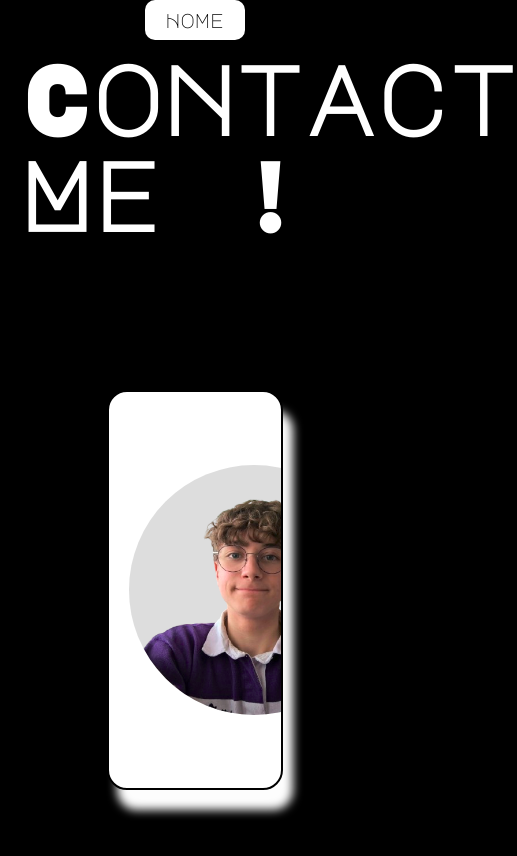
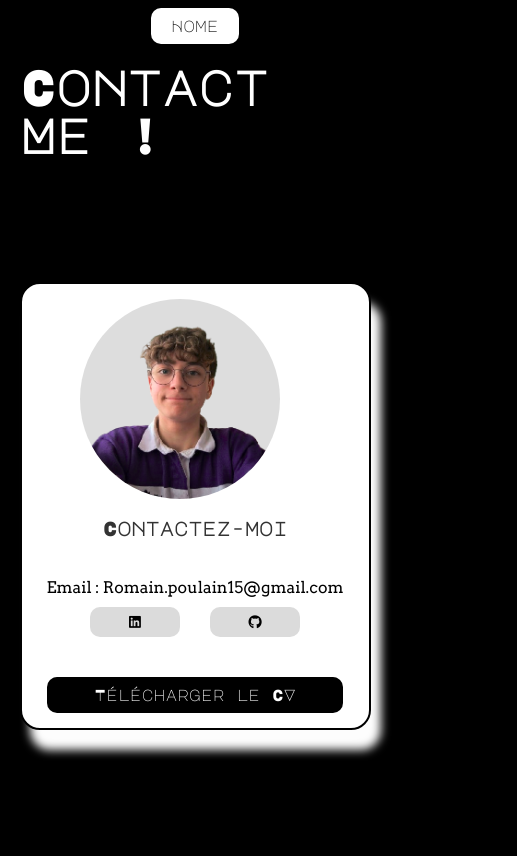
Before and after one commit to NaSuRall/Portfolio-web, a plain HTML site: page contact.html in a window 390 px wide. Shown: the whole page, 517 px wide, since content can reach past the window. Drawn offline with nearby package versions, Linux system fonts and the light colour scheme.

Commit message:
ADd responsive

```diff
--- a/assets/css/contact.css
+++ b/assets/css/contact.css
@@ -187,3 +187,85 @@ header a:hover{
     justify-content: center;
     font-size: 1.5em;
 }
+
+
+@media (max-width: 768px) {
+    .card-groupe {
+        width: 80%;
+        flex-direction: column;
+    }
+
+    .card {
+        flex-direction: column;
+        height: auto;
+        padding: 15px;
+    }
+
+    .round {
+        margin-bottom: 20px;
+    }
+
+    .titre h1 {
+        font-size: 4em;
+    }
+
+    header a {
+        font-size: 18px;
+    }
+
+    .card-content h2 {
+        font-size: 1.5rem;
+    }
+
+    .cube a {
+        font-size: 1.2em;
+    }
+
+    .social-links a {
+        font-size: 0.9rem;
+        width: 100px;
+        height: 35px;
+    }
+
+    .cv-download-btn {
+        font-size: 1.2rem;
+    }
+}
+
+@media (max-width: 480px) {
+    .titre h1 {
+        font-size: 3em;
+    }
+
+    header a {
+        font-size: 16px;
+    }
+
+    .card-groupe {
+        width: 90%;
+    }
+
+    .round {
+        width: 200px;
+        height: 200px;
+    }
+
+    .card-content h2 {
+        font-size: 1.2rem;
+    }
+
+    .cube a {
+        font-size: 1.1em;
+    }
+
+    .social-links a {
+        font-size: 0.85rem;
+        width: 90px;
+        height: 30px;
+    }
+
+    .cv-download-btn {
+        font-size: 1rem;
+        padding: 8px 15px;
+    }
+}
--- a/assets/css/me.css
+++ b/assets/css/me.css
@@ -194,3 +194,23 @@ header a:hover{
     text-decoration: none;
     border-bottom: 2px solid white;
 }
+
+
+@media (max-width: 1024px) {
+    .left{
+        display: none;
+       }
+}
+
+/* Mobiles */
+@media (max-width: 768px) {
+   .titre h1{
+    font-size: 3rem;
+   }
+   .row{
+    flex-direction: column;
+   }
+   .left{
+    display: none;
+   }
+}
--- a/assets/css/project.css
+++ b/assets/css/project.css
@@ -18,7 +18,6 @@ body{
 .container{
     display: flex;
     flex-direction: column;
-    height: 100vh;
     width: 100%;
 }
 
@@ -93,6 +92,7 @@ header a:hover{
     color: white;
     font-size: 1.5em;
     border-radius: 8px;
+    height: 200px;
 }
 .rectangle {
     grid-column: 3;
@@ -103,6 +103,7 @@ header a:hover{
     font-size: 1.2em;
     border-radius: 8px;
     transition: 1s all ease-in-out;
+    height: 300px;
 }
 
 .rectangle:nth-child(2) {
@@ -148,3 +149,67 @@ header a:hover{
 .portfolio {
     background-image: url('../img/portfolio.png');
 }
+
+
+@media (max-width: 1024px) {
+    .grid-container {
+        grid-template-columns: 1fr;
+        gap: 20px;
+    }
+
+    .big-square,
+    .rectangle,
+    .square a{
+        grid-column: span 1;
+        font-size: 1em;
+        height: 200px; /* Taille adaptée pour mobile */
+        width: 60%;
+    }
+.square{
+    width: 60%;
+    height: 100%;
+    height: 200px;
+}
+    .titre h1 {
+        font-size: 3em;
+    }
+
+    header a {
+        font-size: 18px;
+        padding: 5px 10px;
+    }
+
+    .titre h1 {
+        font-size: 4em;
+    }
+}
+
+/* Mobiles */
+@media (max-width: 768px) {
+    .grid-container {
+        grid-template-columns: 1fr;
+        gap: 20px;
+    }
+
+    .big-square,
+    .rectangle,
+    .square a{
+        grid-column: span 1;
+        font-size: 1em;
+        height: 200px; /* Taille adaptée pour mobile */
+        width: 50%;
+    }
+.square{
+    width: 50%;
+    height: 100%;
+    height: 200px;
+}
+    .titre h1 {
+        font-size: 3em;
+    }
+
+    header a {
+        font-size: 18px;
+        padding: 5px 10px;
+    }
+}
--- a/assets/css/style.css
+++ b/assets/css/style.css
@@ -83,6 +83,7 @@ header h1:hover{
     font-weight: 400;
     font-style: normal;
     font-size: 20px;
+    z-index: 5;
 }
 
 .cli{
@@ -110,3 +111,53 @@ header h1:hover{
     --animate-duration: 800ms;
     --animate-delay: 0.9s;
 }
+
+@media (max-width: 1024px) {
+    .droite {
+        width: 100%;
+        position: static;
+        height: auto;
+        margin-top: 20px;
+    }
+
+    .droite a {
+        font-size: 3rem;
+    }
+
+    .titre {
+        font-size: 18px;
+        left: 20px;
+        bottom: 20px;
+        z-index: 5;
+    }
+}
+
+/* Mobiles */
+@media (max-width: 768px) {
+    header h1 {
+        font-size: 18px;
+    }
+    header{
+        position: absolute;
+        top: 0;
+    }
+    .titre {
+        font-size: 16px;
+        left: 10px;
+        bottom: 10px;
+        z-index: 5;
+    }
+
+    .droite a {
+        font-size: 3rem;
+    }
+
+    .container {
+        flex-direction: column;
+        justify-content: center;
+    }
+
+    .droite {
+        padding: 10px;
+    }
+}
```
Also changed, not shown: assets/css/skills.css (+33 -1 lines), projects.html (+3 -3 lines).
